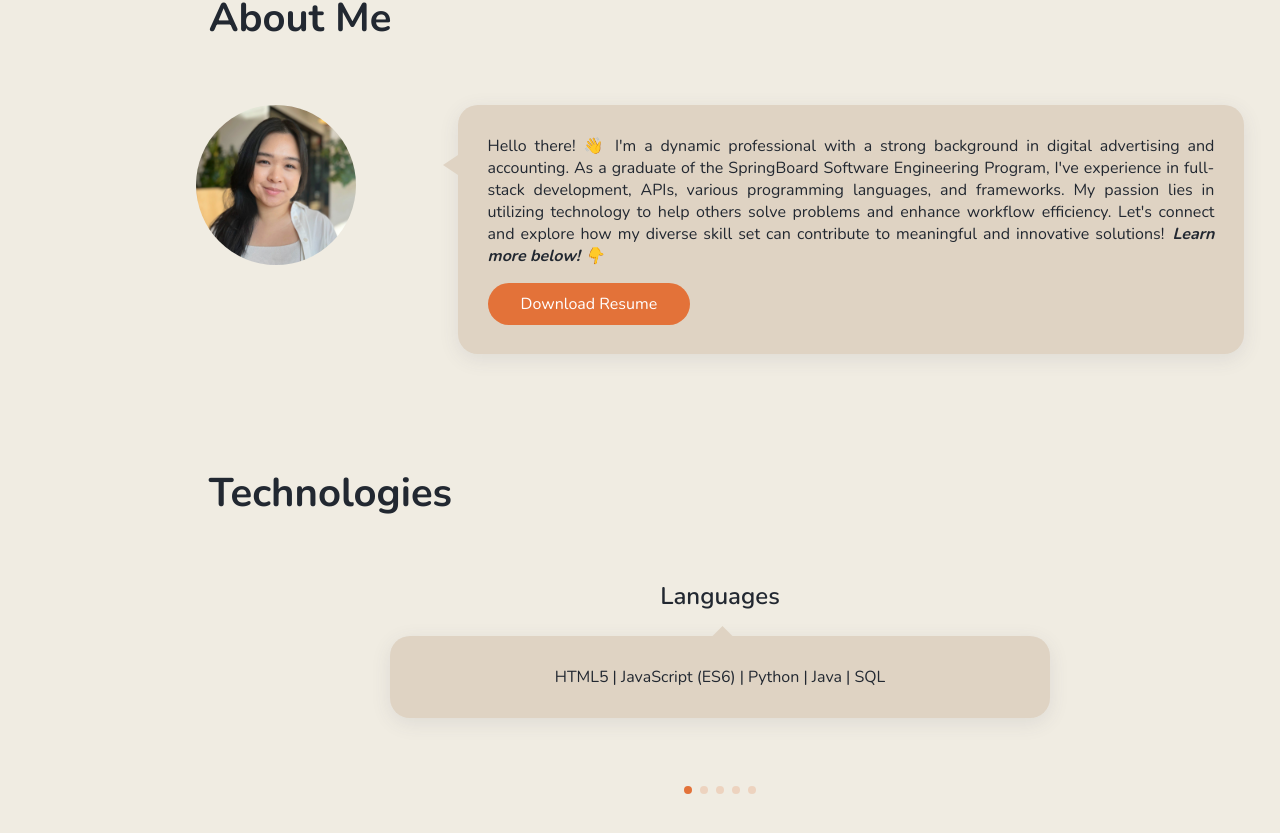
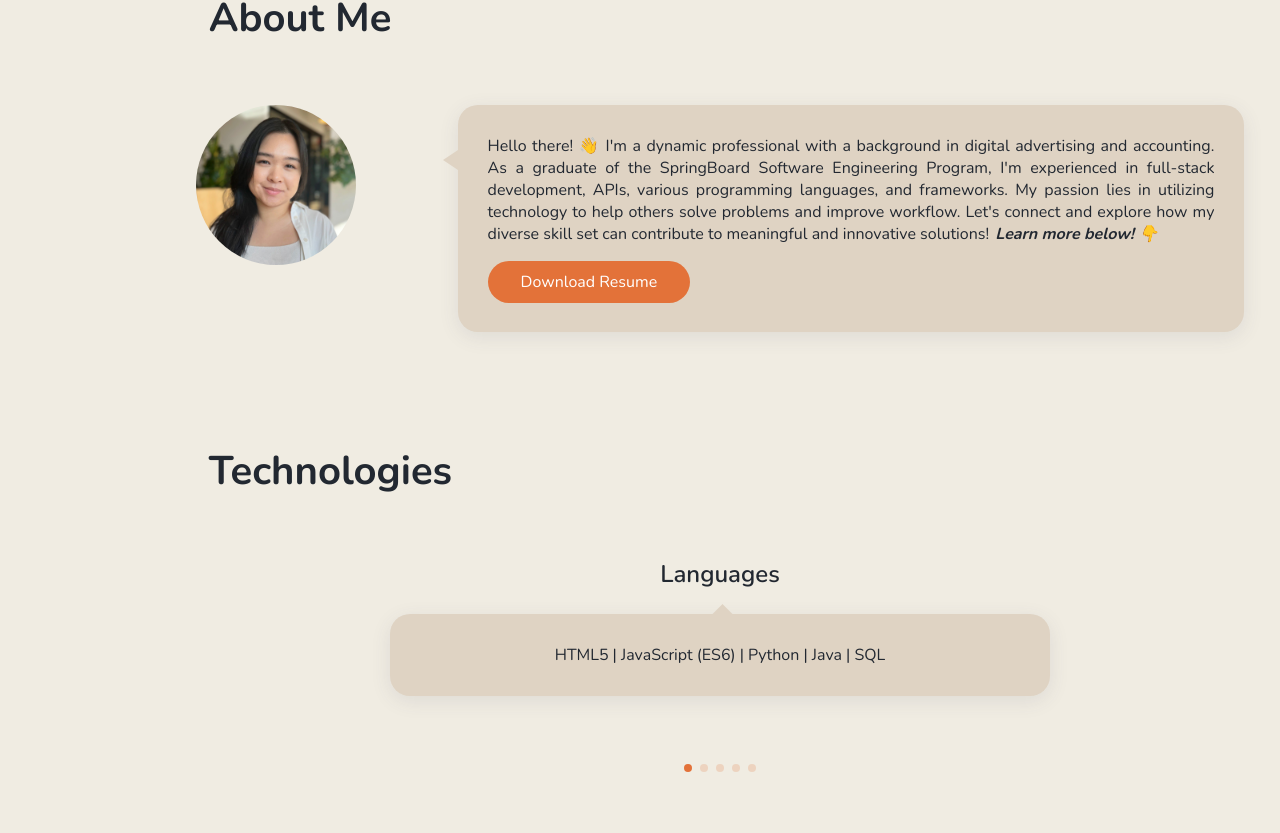
Before and after one commit to xieb3cky/Personal-Portfolio, a React (Create React App) app: page / in a window 1280 px wide. Shown: the part 889-1722 px from the top of the page. Built offline with nearby package versions, Linux system fonts and the light colour scheme.

Commit message:
fix about me grammar

```diff
--- a/src/components/about/About.js
+++ b/src/components/about/About.js
@@ -12,10 +12,10 @@ export default function About() {
                 <div className="about-data grid">
                     <div className="about-info">
                         <p className="about-description">
-                            Hello there! 👋 I'm a dynamic professional with a strong background in digital advertising and accounting.
-                            As a graduate of the SpringBoard Software Engineering Program, I've experience in full-stack development,
+                            Hello there! 👋 I'm a dynamic professional with a background in digital advertising and accounting.
+                            As a graduate of the SpringBoard Software Engineering Program, I'm experienced in full-stack development,
                             APIs, various programming languages, and frameworks.
-                            My passion lies in utilizing technology to help others solve problems and enhance workflow efficiency.
+                            My passion lies in utilizing technology to help others solve problems and improve workflow.
                             Let's connect and explore how my diverse skill set can contribute to meaningful and innovative solutions! <span className='learn-more-about'>Learn more below! 👇</span>
                         </p>
                         <a href="https://drive.google.com/file/d/1G0WBIt7hBDwy4TQvuzrmaqfXWlWwA8wb/view" className="btn" target="_blank" rel="noreferrer" >Download Resume </a>
```
